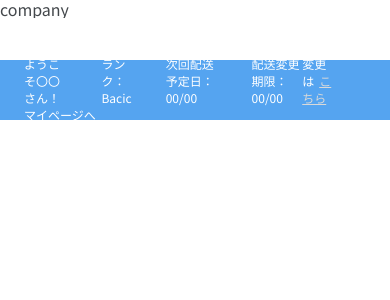
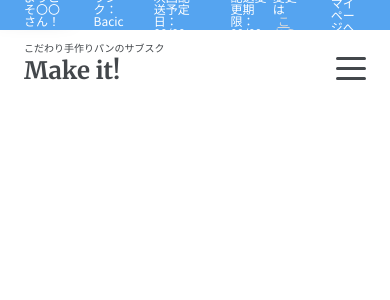
Before and after one commit to ayasato2019/next_template01, a Next.js app: page /aaacompany in a window 390 px wide. Shown: the top 300 px of the page. Built offline with nearby package versions, Linux system fonts and the light colour scheme.

Commit message:
ハンバーガーメニュー下地

```diff
--- a/src/comprtnents/Header.tsx
+++ b/src/comprtnents/Header.tsx
@@ -5,54 +5,56 @@ import styles from '../styles/Home.module.scss';
 import UserInfo from './UserInfo';
 import { css } from '@emotion/react'
 
+// const
+
 export default function Header() {
 	return (
 		<header className={styles['l-header']}>
 			<UserInfo />
-			<div className={styles['p-headerLogoNav']}>
-				<a href="/" className={styles['c-headerlogo-link']}>
+			<div className={styles['l-header-logo-nav__wrap']}>
+				<a href="/" className={styles['p-headerlogo__link']}>
 					<p className={styles['c-logo-description']}>こだわり手作りパンのサブスク</p>
 					<p className={styles['c-logo']}>Make it!</p>
 				</a>
-				<nav className={styles['p-header-nav']}>
-					<button className={styles['c-menu-trigger']}>
+				<nav className={styles['l-header-nav__wrap']}>
+					<button className={styles['p-header-nav__trigger']}>
 						<span></span>
 						<span></span>
 						<span></span>
 					</button>
-					<ul className={styles['p-header-nav-contents']}>
-						<li className={styles['c-header-nav-contents-item']}>
-							<Link href="/about" className={styles['c-header-nav-contents-item-link']}>
+					<ul className={styles['l-header-nav__contents']}>
+						<li className={styles['p-header-nav__contents-item']}>
+							<Link href="/about" className={styles['c-header-nav__contents-item-link']}>
 								Make it!について
 								<span>About</span>
 							</Link>
 						</li>
-						<li className={styles['c-header-nav-contents-item']}>
-							<Link href="/courses" className={styles['c-header-nav-contents-item-link']}>
+						<li className={styles['p-header-nav__contents-item']}>
+							<Link href="/courses" className={styles['c-header-nav__contents-item-link']}>
 								コース紹介
 								<span>Courses</span>
 							</Link>
 						</li>
-						<li className={styles['c-header-nav-contents-item']}>
-							<Link href="/product" className={styles['c-header-nav-contents-item-link']}>
+						<li className={styles['p-header-nav__contents-item']}>
+							<Link href="/product" className={styles['c-header-nav__contents-item-link']}>
 								商品例
 								<span>Product</span>
 							</Link>
 						</li>
-						<li className={styles['c-header-nav-contents-item']}>
-							<Link href="/blog" className={styles['c-header-nav-contents-item-link']}>
+						<li className={styles['p-header-nav__contents-item']}>
+							<Link href="/blog" className={styles['c-header-nav__contents-item-link']}>
 								商品開発ブログ
 								<span>Blog</span>
 							</Link>
 						</li>
-						<li className={styles['c-header-nav-contents-item']}>
-							<Link href="/faq" className={styles['c-header-nav-contents-item-link']}>
+						<li className={styles['p-header-nav__contents-item']}>
+							<Link href="/faq" className={styles['c-header-nav__contents-item-link']}>
 								よくある質問
 								<span>FAQ</span>
 							</Link>
 						</li>
-						<li className={styles['c-header-nav-contents-item']}>
-							<Link href="/contact" className={styles['c-header-nav-contents-item-link']}>
+						<li className={styles['p-header-nav__contents-item']}>
+							<Link href="/contact" className={styles['c-header-nav__contents-item-link']}>
 								お問合せ
 								<span>Contact</span>
 							</Link>
--- a/src/css/Home.module.css
+++ b/src/css/Home.module.css
@@ -1,5 +1,156 @@
 @import url("https://fonts.googleapis.com/css2?family=Merriweather:wght@700&family=Noto+Sans+JP&display=swap");
 @import url("https://fonts.googleapis.com/css?family=M+PLUS+Rounded+1c");
+.body {
+  overflow-x: hidden;
+  color: #43474b;
+  font-family: "Noto Sans JP", sans-serif;
+}
+
+.l-header {
+  overflow: hidden;
+  position: fixed;
+  top: 0;
+  left: 0;
+  display: flex;
+  flex-direction: column;
+  margin: 0;
+  padding: 0;
+  width: 100%;
+  height: 105px;
+  z-index: 10;
+  backdrop-filter: blur(10px);
+  -webkit-backdrop-filter: blur(10px);
+}
+@media only screen and (max-width: 768px) {
+  .l-header {
+    flex-wrap: wrap;
+    top: 60px;
+  }
+}
+
+.p-headerLogoNav {
+  display: flex;
+  height: 65px;
+  justify-content: space-between;
+  align-items: flex-end;
+  padding: 12px 24px;
+}
+.p-headerLogoNav .c-headerlogo-link {
+  display: block;
+}
+.p-headerLogoNav .c-logo {
+  text-decoration: none;
+  font-size: 24px;
+  line-height: 1;
+  font-family: "Merriweather", serif;
+}
+.p-headerLogoNav .c-logo-description {
+  margin-bottom: 6px;
+  font-size: 10px;
+}
+
+.p-header-nav-contents {
+  position: relative;
+  display: flex;
+  align-items: center;
+  align-content: center;
+  justify-content: space-between;
+  width: 100%;
+  list-style: none;
+  font-size: 14px;
+}
+.p-header-nav-contents .c-header-nav-contents-item {
+  padding: 0 16px;
+}
+.p-header-nav-contents .c-header-nav-contents-item span {
+  display: block;
+  margin-top: 4px;
+  font-size: 10px;
+  color: #55A4F0;
+}
+.p-header-nav-contents .c-header-nav-contents-item-link {
+  display: flex;
+  flex-direction: column;
+  justify-content: center;
+  align-items: flex-start;
+}
+
+.p-userInfo {
+  overflow: hidden;
+  display: flex;
+  flex-direction: row;
+  justify-content: space-between;
+  align-items: center;
+  align-content: center;
+  flex-wrap: nowrap;
+  padding: 9px 24px;
+  z-index: 10;
+  background-color: #55A4F0;
+  height: 30px;
+  width: 100%;
+  font-size: 12px;
+  color: #FFF;
+  line-height: 1;
+}
+.p-userInfo .c-menu-trigger,
+.p-userInfo .c-menu-trigger span {
+  display: inline-block;
+  transition: all 0.4s;
+  box-sizing: border-box;
+}
+.p-userInfo .c-menu-trigger {
+  position: relative;
+  width: 50px;
+  height: 44px;
+  background: none;
+  border: none;
+  appearance: none;
+  cursor: pointer;
+}
+.p-userInfo .c-menu-trigger span {
+  position: absolute;
+  left: 0;
+  width: 100%;
+  height: 4px;
+  background-color: #fff;
+  border-radius: 4px;
+}
+.p-userInfo .c-menu-trigger span:nth-of-type(1) {
+  top: 0;
+}
+.p-userInfo .c-menu-trigger span:nth-of-type(2) {
+  top: 20px;
+}
+.p-userInfo .c-menu-trigger span:nth-of-type(3) {
+  bottom: 0;
+}
+@media only screen and (max-width: 768px) {
+  .p-userInfo {
+    flex-wrap: wrap;
+    height: 60px;
+    line-height: 1.4;
+  }
+}
+.p-userInfo ul {
+  display: flex;
+  flex-direction: row;
+  justify-content: flex-start;
+  flex-wrap: nowrap;
+}
+.p-userInfo ul li {
+  display: flex;
+  flex-direction: row;
+  flex-wrap: nowrap;
+  margin-right: 30px;
+}
+.p-userInfo ul li a {
+  height: 100%;
+  width: 100%;
+  margin-left: 5px;
+  text-decoration: underline;
+  color: #D9D9D9;
+}
+
 /**-----------------
 	Homepage contents
 *-----------------*/
@@ -47,7 +198,7 @@
   width: 50vw;
   height: calc(100% - 60px);
   border-radius: 32px;
-  background: center/cover no-repeat url("../../public/images/dough-943245_1920.jpg");
+  background: url("../../public/images/dough-943245_1920.jpg") center/cover no-repeat;
 }
 .first_view::after {
   content: "";
--- a/src/styles/Home.module.scss
+++ b/src/styles/Home.module.scss
@@ -48,7 +48,7 @@
 		width: 50vw;
 		height: calc(100% - 60px);
 		border-radius: 32px;
-		background: center / cover no-repeat url('../../public/images/dough-943245_1920.jpg');
+		background: url('../../public/images/dough-943245_1920.jpg') center / cover no-repeat;
 	}
 	&::after{
 		content: "";
--- a/src/styles/commonStyle.scss
+++ b/src/styles/commonStyle.scss
@@ -77,7 +77,6 @@ $bp-sp : 768px;
 }
 
 .l-header {
-	overflow: hidden;
 	position: fixed;
 	top:0;
 	left: 0;
@@ -92,19 +91,17 @@ $bp-sp : 768px;
     -webkit-backdrop-filter: blur(10px);
 	@include breakPoint(sp){
 		flex-wrap: wrap;
-		top: 60px;
 	}
 }
 
-.p-headerLogoNav {
+.l-header-logo-nav__wrap {
 	display: flex;
 	height: 65px;
 	justify-content: space-between;
 	align-items: flex-end;
 	padding: $SPACE_S $SPACE_M;
-	.c-headerlogo-link{
+	.p-headerlogo__link{
 		display: block;
-	}
 		.c-logo{
 			text-decoration: none;
 			font-size: 24px;
@@ -116,9 +113,39 @@ $bp-sp : 768px;
 			font-size: 10px;
 		}
 	}
+}
+.l-header-nav__wrap {
+	margin-left: 30px;
+	width: auto;
+	@include breakPoint(sp) {
+		display: block;
+		height: 30px;
+		width: 30px;
+	}
+}
+.p-header-nav__trigger {
+	display: none;
+	@include breakPoint(sp) {
+		display: flex;
+		flex-wrap: wrap;
+		justify-content: space-around;
+		flex-direction: column;
+		height: 30px;
+		width: 30px;
+	}
+	span {
+		display: none;
+		@include breakPoint(sp) {
+			display: block;
+			border-radius: 3px;
+			height: 3px;
+			width: 30px;
+			background-color: $COLOR_BLACK;
+		}
+	}
+}
 
-.p-header-nav-contents{
-	position: relative;
+.l-header-nav__contents {
 	display: flex;
 	align-items: center;
 	align-content: center;
@@ -126,8 +153,26 @@ $bp-sp : 768px;
 	width: 100%;
 	list-style: none;
 	font-size: 14px;
-	.c-header-nav-contents-item {
+	@include breakPoint(sp) {
+		position: absolute;
+		right: 100%;
+		top: 100px;
+		flex-direction: column;
+		justify-content: space-around;
+		z-index: 10;
+		height: calc(100vh - 100px);
+		width: 80%;
+		background-color: #fff;
+		border: 1px solid $COLOR_BULE_2;
+		border-radius: 24px 0 0 24px;
+	}
+	.p-header-nav__contents-item {
 		padding: 0 16px;
+		.c-header-nav__contents-item-link{
+			display: flex;
+			flex-direction: column;
+			justify-content: center;
+			align-items: flex-start;
 			span{
 				display: block;
 				margin-top: 4px;
@@ -135,12 +180,11 @@ $bp-sp : 768px;
 				color: $COLOR_BULE_2;
 			}
 		}
-	.c-header-nav-contents-item-link{
-		display: flex;
-		flex-direction: column;
-		justify-content: center;
-		align-items: flex-start;
 	}
+}
+
+.p-header-nav__trigger:checked + .l-header-nav__contents {
+	right: 0;
 }
 
 .p-userInfo{
@@ -159,43 +203,6 @@ $bp-sp : 768px;
 	font-size: 12px;
 	color: #FFF;
 	line-height: 1;
-	.c-menu-trigger,
-	.c-menu-trigger span {
-	display: inline-block;
-	transition: all .4s;
-	box-sizing: border-box;
-	}
-	.c-menu-trigger {
-	position: relative;
-	width: 50px;
-	height: 44px;
-	background: none;
-	border: none;
-	appearance: none;
-	cursor: pointer;
-	}
-	.c-menu-trigger span {
-	position: absolute;
-	left: 0;
-	width: 100%;
-	height: 4px;
-	background-color: #fff;
-	border-radius: 4px;
-	}
-	.c-menu-trigger span:nth-of-type(1) {
-	top: 0;
-	}
-	.c-menu-trigger span:nth-of-type(2) {
-	top: 20px;
-	}
-	.c-menu-trigger span:nth-of-type(3) {
-	bottom: 0;
-	}
-	@include breakPoint(sp){
-		flex-wrap: wrap;
-		height: 60px;
-		line-height: 1.4;
-	}
 	ul {
 		display: flex;
 		flex-direction: row;
@@ -217,37 +224,3 @@ $bp-sp : 768px;
 		}
 	}
 }
-
-// .nav__contact{
-// 	position: absolute;
-// 	top: 0;
-// 	right: 0;
-// 	display: block;
-// 	padding: 15px;
-// 	width: 200px;
-// 	height: auto;
-// 	background-color: $COLOR_BULE_2;
-// 	color:#fff;
-// 	h3 {
-// 		margin-bottom: 8px;
-// 		padding-bottom: 8px;
-// 		border-bottom: 1px dotted #FFF;
-// 		line-height: 1;
-// 	}
-// 	li {
-// 		margin-bottom: 8px;
-// 		a{
-// 			display: inline-block;
-// 			margin-left: 8px;
-// 			line-height: 1;
-// 			font-size: 12px;
-// 		}
-// 		span{
-// 			line-height: 1;
-// 			padding: 3px;
-// 			border: 1px solid rgba(255,255,255, .6);
-// 			letter-spacing: .1em;
-// 			font-size: 10px;
-// 		}
-// 	}
-// }
```
Lines whose indentation alone changed are shown as unchanged.
